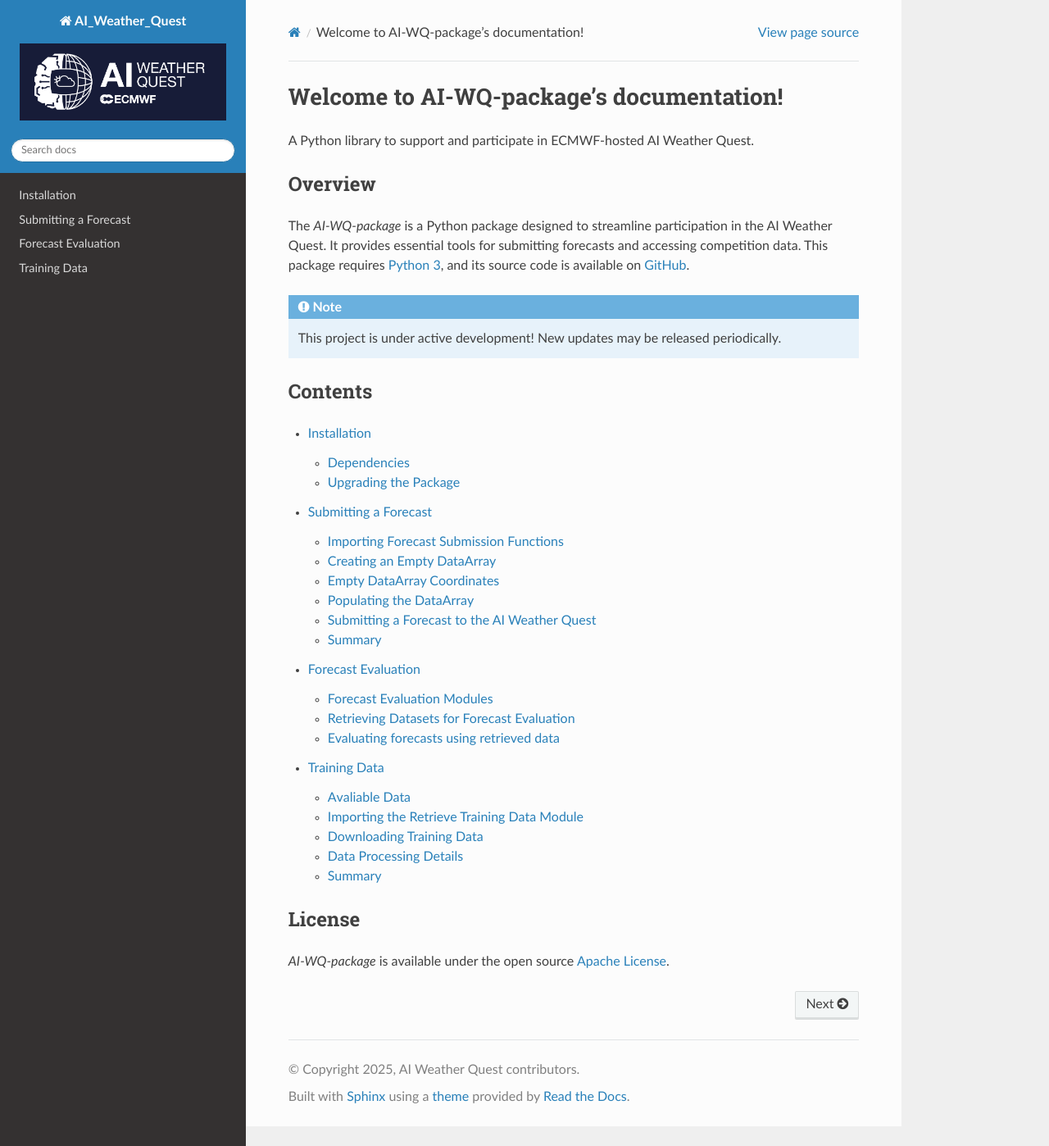
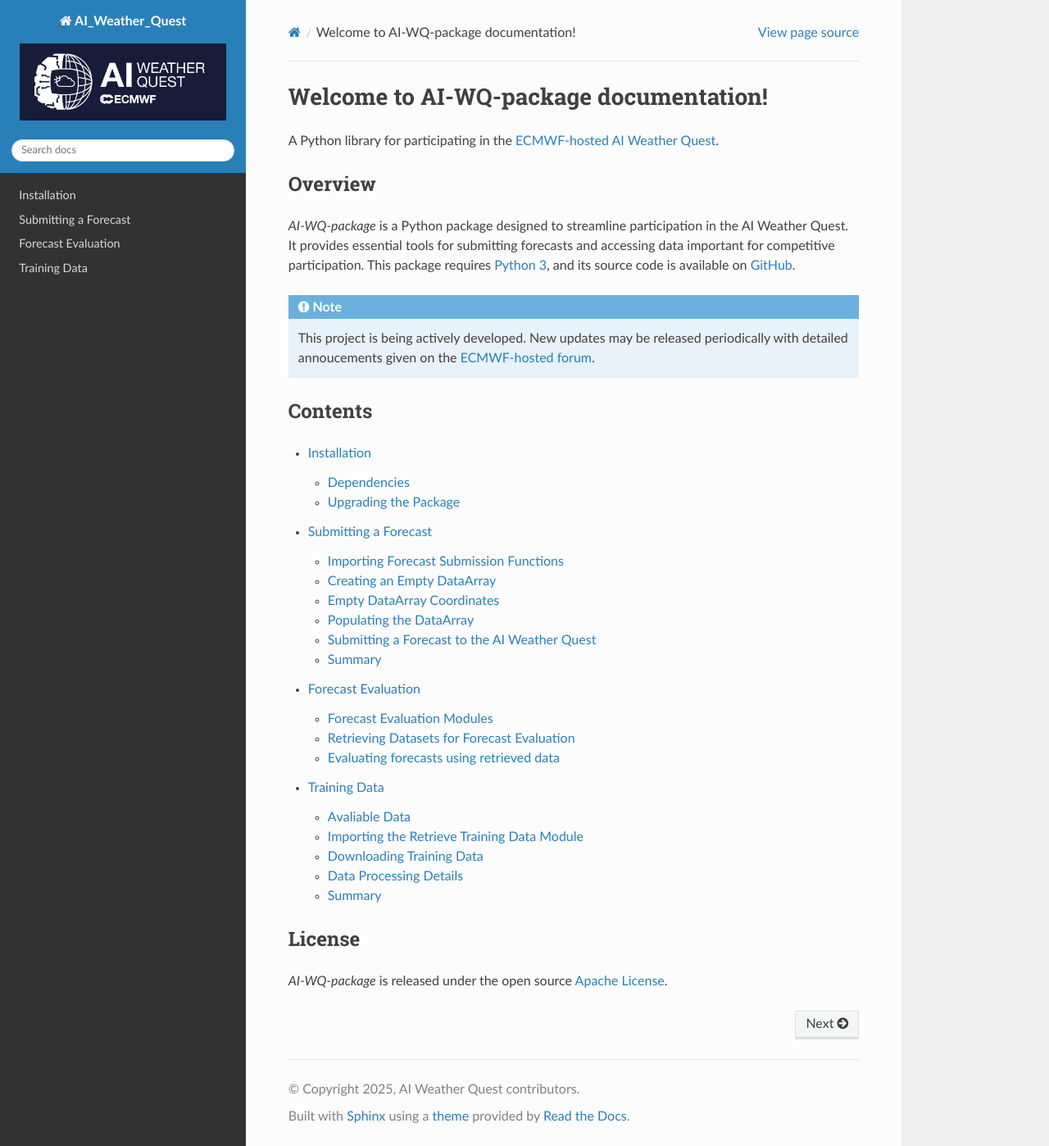
Before and after one commit to joshuatalib/AI_weather_quest, a Sphinx documentation site: the page built from docs/source/index.rst, in a window 1280 px wide and 1398 px high. Shown: the whole window at 82% size. Built offline with Sphinx 7.4.7 and the Read the Docs theme 3.1.0, drawn with Linux system fonts in a browser that asks for light colours; pages that are not in the unit, such as notebooks, are missing from menus.

Commit message:
Update index.rst

```diff
--- a/docs/source/index.rst
+++ b/docs/source/index.rst
@@ -1,15 +1,15 @@
-Welcome to AI-WQ-package's documentation!
+Welcome to AI-WQ-package documentation!
 =========================================
 
-A Python library to support and participate in ECMWF-hosted AI Weather Quest.
+A Python library for participating in the `ECMWF-hosted AI Weather Quest <https://aiweatherquest.ecmwf.int>`__.
 
 Overview
 --------
-The *AI-WQ-package* is a Python package designed to streamline participation in the AI Weather Quest. It provides essential tools for submitting forecasts and accessing competition data. This package requires `Python 3 <https://wiki.python.org/moin/BeginnersGuide/Download>`__, and its source code is available on `GitHub <https://github.com/joshuatalib/AI_weather_quest>`__.
+*AI-WQ-package* is a Python package designed to streamline participation in the AI Weather Quest. It provides essential tools for submitting forecasts and accessing data important for competitive participation. This package requires `Python 3 <https://wiki.python.org/moin/BeginnersGuide/Download>`__, and its source code is available on `GitHub <https://github.com/joshuatalib/AI_weather_quest>`__.
 
 .. note::
 
-   This project is under active development! New updates may be released periodically.
+   This project is being actively developed. New updates may be released periodically with detailed annoucements given on the `ECMWF-hosted forum <https://forum.ecmwf.int/c/workshop-and-events/ai-weather-quest/41>`__.
 
 Contents
 --------
@@ -26,6 +26,6 @@
 License
 ----------
 
-*AI-WQ-package* is available under the open source `Apache License`__.
+*AI-WQ-package* is released under the open source `Apache License`__.
 
 .. __: http://www.apache.org/licenses/LICENSE-2.0.html
```
